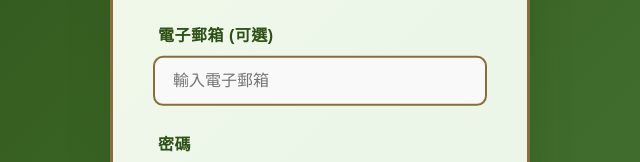
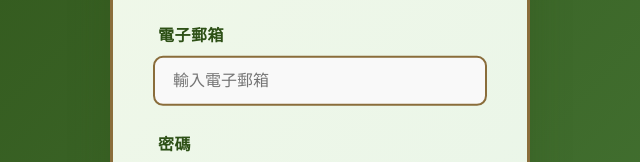
Before and after one commit to Tommy-Lam6/my-accounting-app, a website: page public/register.html in a window 1280 px wide. Shown: the part 266-428 px from the top of the page, 320-960 px from the left. Drawn offline with Linux system fonts and the light colour scheme.

Commit message:
delete"can choose"

```diff
--- a/public/register.html
+++ b/public/register.html
@@ -336,7 +336,7 @@
           />
         </div>
         <div class="form-group">
-          <label for="email">電子郵箱 (可選)</label>
+          <label for="email">電子郵箱</label>
           <input type="email" id="email" placeholder="輸入電子郵箱" />
         </div>
         <div class="form-group">
```
